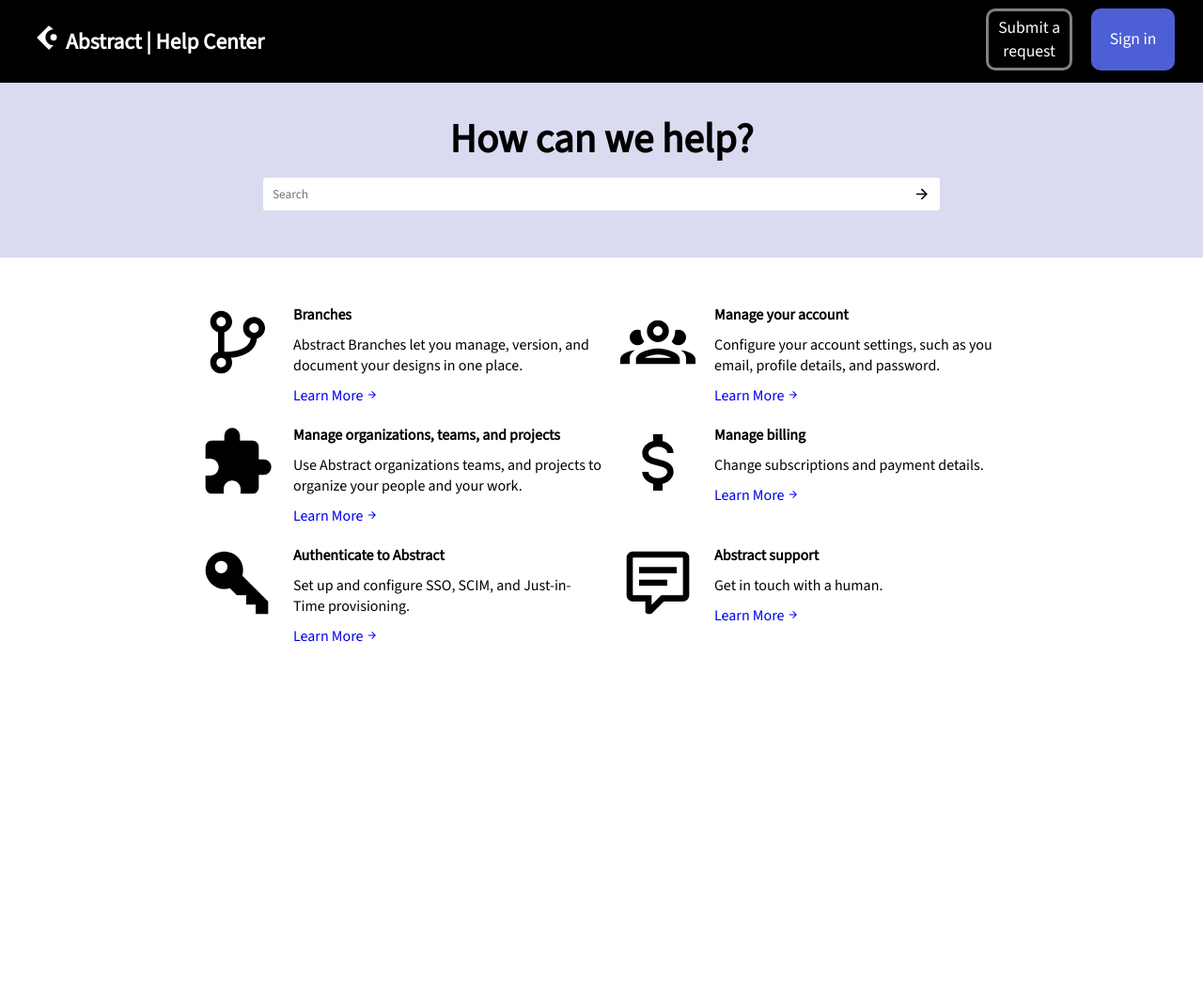
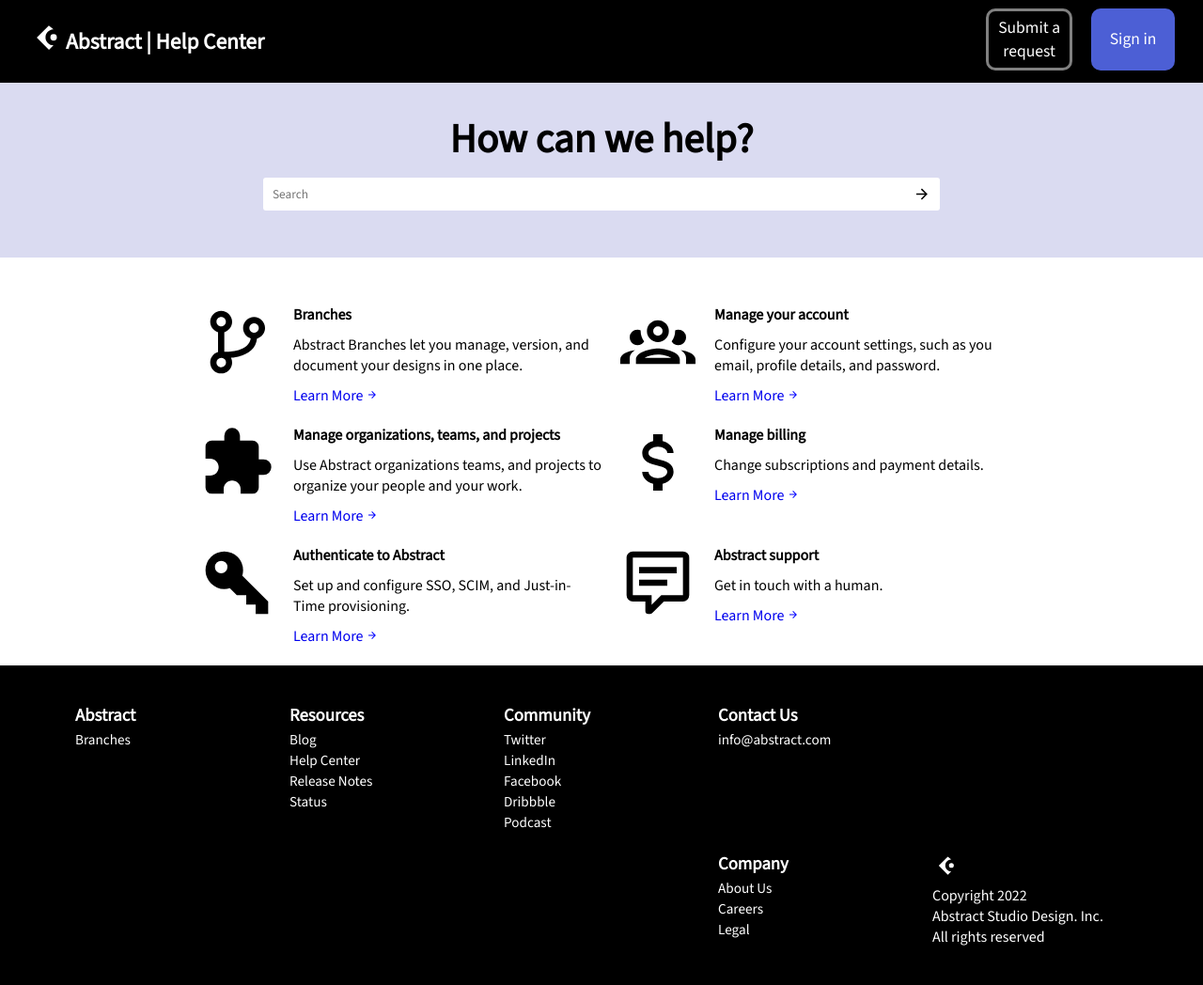
Before and after one commit to ImExtraPolite3/abstract-homepage, a plain HTML site: page index.html in a window 1280 px wide. Shown: the whole page at 94% size. Before the commit the page ends 800 px from the top, so only its background shows below. Drawn offline with Linux system fonts and the light colour scheme.

Commit message:
complete page

```diff
--- a/index.html
+++ b/index.html
@@ -100,7 +100,55 @@
       </div>
     </div>
   </section>
-
+  <footer>
+    <div>
+      <h3>Abstract</h3>
+      <ul>
+        <li>Branches</li>
+      </ul>
+    </div>
+    <div>
+      <h3>Resources</h3>
+      <ul>
+        <li>Blog</li>
+        <li>Help Center</li>
+        <li>Release Notes</li>
+        <li>Status</li>
+      </ul>
+    </div>
+    <div>
+      <h3>Community</h3>
+      <ul>
+        <li>Twitter</li>
+        <li>LinkedIn</li>
+        <li>Facebook</li>
+        <li>Dribbble</li>
+        <li>Podcast</li>
+      </ul>
+    </div>
+    <div>
+      <h3>Company</h3>
+      <ul>
+        <li>About Us</li>
+        <li>Careers</li>
+        <li>Legal</li>
+      </ul>
+    </div>
+    <div>
+      <h3>Contact Us</h3>
+      <ul>
+        <li>info@abstract.com</li>
+      </ul>
+    </div>
+    <div>
+      <img src="images/logo-cubase-svgrepo-com.svg" alt="logo-image" width="30px">
+      <ul>
+        <p>Copyright 2022</p>
+        <p>Abstract Studio Design. Inc.</p>
+        <p>All rights reserved</p>
+      </ul>
+    </div>
+  </footer>
   <script src="index.js"></script>
 </body>
 </html>
--- a/style.css
+++ b/style.css
@@ -110,6 +110,35 @@
   text-decoration: none;
 }
 
+footer {
+  background-color: black;
+  color: white;
+  padding: 40px;
+  display: grid;
+  gap: 20px;
+  grid-template-columns: repeat(2, 1fr);
+}
+
+footer > div > ul {
+  list-style: none;
+}
+
+footer > div > ul > li:hover {
+  text-decoration: underline;
+}
+
+footer > div > ul > li {
+  font-size: 0.95rem;
+}
+
+footer > div:last-child {
+  align-self: flex-end;
+}
+
+footer > div > h3 {
+  padding-bottom: 1%;
+}
+
 @media (min-width: 992px) {
   header {
     display: flex;
@@ -138,4 +167,19 @@
     grid-template-columns: repeat(2, 1fr);
     margin: auto;
   }
+
+  footer {
+    padding: 40px 80px;
+    grid-template-columns: repeat(5, 1fr);
+  }
+
+  footer > div:nth-child(4) {
+    grid-row: 2;
+    grid-column: 4;
+  }
+
+  footer > div:last-child {
+    grid-row: 2;
+    grid-column: 5;
+  }
 }
```
